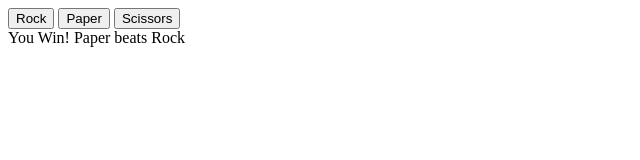
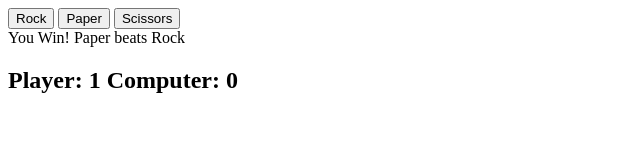
Before and after one commit to MSmallhouse/rock-paper-scissors, a plain HTML site: page index.html in a window 1280 px wide. Both pictures are taken after a click on the button "Paper". Shown: the whole page, without its empty margins (0-640 px from the left). Drawn offline with Linux system fonts and the light colour scheme.

Commit message:
- updateScore() added, displaying of player/computer score, and displays a winner when one reaches 5 - corresponding h2 element added in html to store the score

```diff
--- a/index.html
+++ b/index.html
@@ -12,6 +12,7 @@
   <button class="paper">Paper</button>
   <button class="scissors">Scissors</button>
   <div class="result"></div>
+  <h2 class="score"></h2>
 
 </body>
 </html>
--- a/index.js
+++ b/index.js
@@ -17,14 +17,27 @@ function capitalizeFirstLetter(word) {
     return firstLetter + word;
 }
 
+function updateScore() {
+    const score = document.querySelector('.score');
+    if (playerScore === 5) {
+        score.textContent = `Player Wins! Refresh to play again`
+    }
+    if (computerScore === 5) {
+        score.textContent = `Computer Wins! Refresh to play again`
+    }
+    score.textContent = `Player: ${playerScore} Computer: ${computerScore}`;
+}
+
 function youWin(computerSelection, playerSelection, result) {
     result.textContent = `You Win! ${playerSelection} beats ${computerSelection}`;
     playerScore++;
+    updateScore();
 }
 
 function youLose(computerSelection, playerSelection, result) {
     result.textContent = `You Lose! ${computerSelection} beats ${playerSelection}`;
     computerScore++;
+    updateScore();
 }
 
 function playSingleRound(playerSelection) {
```
